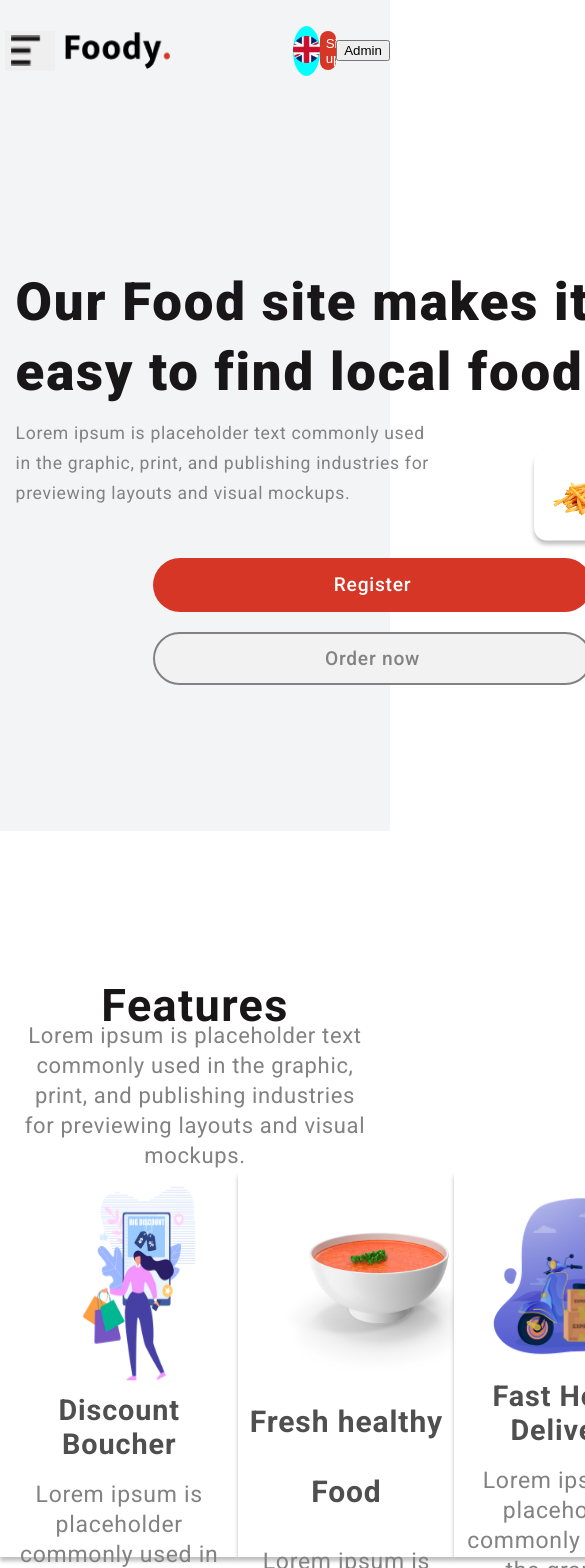
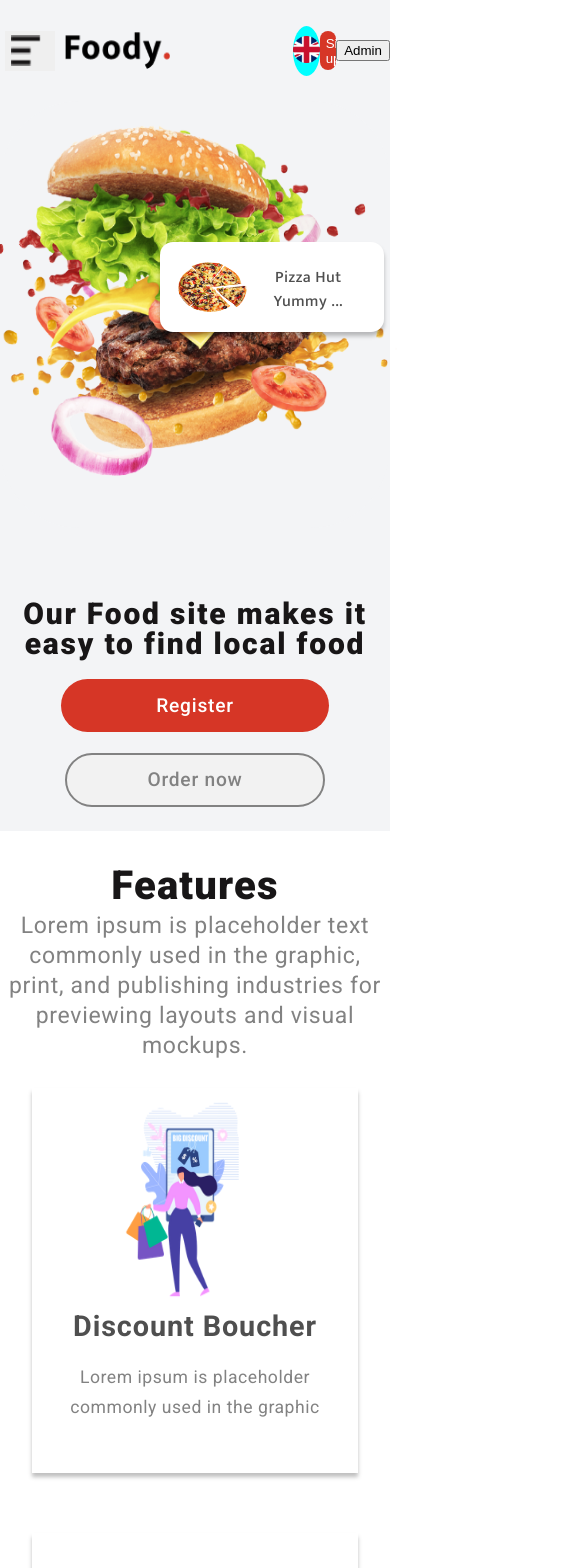
Before and after one commit to Rufat239/foody_client, a React (Create React App) app: page / in a window 390 px wide. Shown: the top 1568 px of the page, 585 px wide, since content can reach past the window. Built offline with nearby package versions, Linux system fonts and the light colour scheme.

Commit message:
writed responsive codes for home page

```diff
--- a/src/components/Home/Home.jsx
+++ b/src/components/Home/Home.jsx
@@ -15,22 +15,24 @@ import margarita from "../../assets/homeImages/margarita.jpg";
 import twistermenu from "../../assets/homeImages/Twistermenu.jpg";
 
 function Home() {
-
   const sections = [
     {
       imgSrc: kfc,
       title: "Menu That Always Make You Fall In Love",
-      description: "Lorem ipsum is placeholder text commonly used in the graphic, print, and publishing industries for previewing layouts and visual mockups.",
+      description:
+        "Lorem ipsum is placeholder text commonly used in the graphic, print, and publishing industries for previewing layouts and visual mockups.",
     },
     {
       imgSrc: bigpizza,
       title: "Yummy Always Papa John’s Pizza. Agree?",
-      description: "Lorem ipsum is placeholder text commonly used in the graphic, print, and publishing industries for previewing layouts and visual mockups.",
+      description:
+        "Lorem ipsum is placeholder text commonly used in the graphic, print, and publishing industries for previewing layouts and visual mockups.",
     },
     {
       imgSrc: bigfries,
       title: "Do You Like French Fries? Mmm...",
-      description: "Lorem ipsum is placeholder text commonly used in the graphic, print, and publishing industries for previewing layouts and visual mockups.",
+      description:
+        "Lorem ipsum is placeholder text commonly used in the graphic, print, and publishing industries for previewing layouts and visual mockups.",
     },
   ];
 
@@ -41,10 +43,10 @@ function Home() {
           <div className="firstPart-leftSide">
             <div className="leftSide-info">
               <h1>Our Food site makes it easy to find local food</h1>
-            <p>
+              <p className="leftSide-text">
                 Lorem ipsum is placeholder text commonly used in the graphic,
-              print, and publishing industries for previewing layouts and visual
-              mockups.
+                print, and publishing industries for previewing layouts and
+                visual mockups.
               </p>
             </div>
 
@@ -84,8 +86,6 @@ function Home() {
           {/* </div> */}
         </div>
       </div>
-
-
 
       <h1 className="features">Features</h1>
       <div className="divFeaturesTxt">
--- a/src/style/HomePage.css
+++ b/src/style/HomePage.css
@@ -522,314 +522,218 @@
 }
 
 @media only screen and (max-width: 431px) {
-  .all {
-    flex-direction: column-reverse;
-    align-items: center;
-    width: 100% !important;
-    margin-bottom: 10%;
+  .firstPart-headerContainer {
+    background-color: #f3f4f6;
+    height: 730px;
+    padding-inline: 0;
   }
 
-  .div3,
-  .div4 {
+  .firstPart-header {
+    flex-direction: column-reverse;
+    justify-content: space-between;
+    /* margin-left: 50px;  */
+    transform: translateY(0);
+  }
+
+  .blackBackground-image {
+    transform: translateX(0);
+    width: 100%;
+    height: 26.7em;
+    display: flex;
+    justify-content: center;
+    background-color: #f3f4f6;
+    border-radius: 80px;
+    margin: 0;
+  }
+
+  .burger {
+    width: 27em !important;
+    height: 25em !important;
+    margin: 0 !important;
+  }
+
+  .animationContainer1 {
+    width: 14em;
+    top: 33%;
+    left: 41%;
+    border-radius: 13px;
+    animation: none;
+  }
+
+  .animationContainer2,
+  .animationContainer3 {
     display: none;
   }
 
-  .div2 {
-    margin-left: 60%;
-    margin-top: -50%;
-    width: 50%;
-    height: 20%;
+  .leftSide-info {
+    /* width: 40%; */
+    display: flex;
+    flex-direction: column;
+    justify-content: center;
+    margin-top: 50px;
+    /* margin-right: -50px; */
   }
 
-  .div2 img {
-    width: 35%;
-    height: 75%;
-  }
-
-  .div2 p {
-    font-family: "Mukta";
-    font-size: 150%;
-    font-weight: 700;
-    line-height: 200%;
-    letter-spacing: 0.03em;
+  .leftSide-info h1 {
+    width: 100%;
+    color: #181617;
+    font-weight: 800;
+    letter-spacing: 1.8px;
+    font-size: 30px;
+    font-family: "Roboto";
+    line-height: 30px;
     text-align: center;
   }
 
-  .info h1 {
-    font-family: "Roboto";
-    font-size: 200%;
-    font-weight: 900;
-    line-height: 44px;
-    letter-spacing: 0.03em;
-    text-align: center;
-    width: 100%;
-    height: 90px;
-    top: 16002px;
-  }
-
-  .info p {
+  .leftSide-text {
     display: none;
   }
 
-  .div1 {
+  .regor {
     width: 100%;
-    margin-right: 0;
-    margin-bottom: 20px;
-    background-color: rgba(242, 242, 242, 1);
+    height: 8em;
+    margin-top: 0;
+    display: flex;
+    flex-direction: column;
+    align-items: center;
+    justify-content: space-between;
   }
 
-  .register,
+  .register {
+    width: 14em;
+    height: 2.8em;
+    margin: 0;
+  }
   .order {
-    width: 80%;
-    margin: 10px 0;
-  }
-
-  .regor {
-    display: flex;
-    flex-direction: column;
-    margin-left: 20%;
+    width: 13.5em;
+    height: 2.8em;
   }
 
   .features {
-    font-family: "Roboto";
-    font-size: 45px;
-    font-weight: 700;
-    line-height: 70px;
-    letter-spacing: 0.03em;
-    text-align: center;
+    margin-top: 0.5em;
   }
 
-  .featurestXT {
-    width: 90%;
+  .divFeaturesTxt {
+    height: 15vh;
   }
 
   .featurestXT p {
-    margin: 0;
+    font-size: 23px;
+    margin-bottom: 10px;
   }
 
-  .h3 {
-    font-family: "Roboto";
-    font-size: 30px;
-    font-weight: 300;
-    line-height: 35px;
-    letter-spacing: 0.03em;
-    text-align: center;
-    width: 291px;
-    height: 250px;
-  }
-
-  .container {
-    width: 100%;
+  .containerHome-card {
     flex-wrap: wrap;
-    margin-left: 0;
-
-    margin-top: 10%;
+    margin-bottom: 5em;
   }
 
   .homecard1,
   .homecard2,
   .homecard3 {
-    width: 80%;
-    margin-bottom: 50px;
-    margin-top: -1%;
-    margin-left: 0;
+    margin-bottom: 60px;
   }
 
-  .homecard2 h2 {
-    color: rgba(79, 79, 79, 1);
-    font-family: "Roboto";
-    font-size: 30px;
-    font-weight: 700;
-    line-height: 70px;
-    letter-spacing: 0.03em;
+  .main1 {
+    flex-wrap: wrap;
+  }
+  .txt1 {
+    width: 100%;
+  }
+  .txt1 h1 {
+    text-align: center;
+    font-size: 42px;
+  }
+
+  .txt1 p {
     text-align: center;
   }
 
-  .homecard1 p,
-  .homecard2 p,
-  .homecard3 p {
-    font-family: "Roboto";
-    font-size: 23px;
-    font-weight: 400;
-    line-height: 30px;
-    letter-spacing: 0.03em;
+  .main2 {
+    flex-wrap: wrap-reverse;
+  }
+
+  .txt2 {
+    width: 100%;
+  }
+
+  .txt2 h1 {
+    text-align: center;
+    font-size: 42px;
+  }
+
+  .txt2 p {
     text-align: center;
   }
 
-  .main1 {
-    flex-direction: column;
-    align-items: center;
-    margin-left: 0;
+  .main2 img {
     width: 100%;
   }
 
-  .txt1 {
-    width: 75%;
+  .main3 {
+    flex-wrap: wrap;
   }
 
-  .main2 {
-    flex-direction: column-reverse;
+  .txt3 {
     width: 100%;
-    margin-top: 15%;
-  }
-  .main3 {
-    display: none;
   }
 
-  .main1 h1,
-  .main2 h1 {
-    font-family: "Roboto";
-    font-size: 30px;
-    font-weight: 700;
-    line-height: 35px;
-    letter-spacing: 0.07em;
+  .txt3 h1 {
     text-align: center;
-    margin-top: 10%;
+    font-size: 42px;
   }
 
-  .main1 p,
-  .main2 p {
-    font-family: "Roboto";
-    font-size: 16px;
-    font-weight: 400;
-    line-height: 28px;
-    letter-spacing: 0.03em;
+  .txt3 p {
     text-align: center;
   }
 
-  .main1 img {
-    width: 90%;
-    margin-left: 10%;
-  }
-
-  .main2 img {
-    width: 90%;
-    margin-top: 10%;
-    margin-left: 5%;
-  }
-
-  .main2 .txt2 {
-    width: 75%;
-    margin-left: 12%;
-  }
-
-  .main2 h1 {
+  .main3 img {
     width: 100%;
   }
 
-  .main2 p {
-    width: 100%;
-    margin-left: 1%;
-  }
-
-  .imgcontainer {
-    width: 90%;
-  }
-
-  .ourPopular {
-    width: 100%;
-    display: flex;
-    justify-content: center;
-  }
-
-  .divPop {
-    width: 90%;
-  }
-
-  .pop {
-    font-family: "Roboto";
-    font-size: 35px;
-    font-weight: 800;
-    line-height: 40px;
-    letter-spacing: 0.09em;
-    text-align: center;
-    margin-top: 20%;
-  }
-
   .divPopTxt {
-    width: 90%;
-  }
-
-  .txt {
-    font-family: "Roboto";
-    font-size: 24px;
-    font-weight: 300;
-    line-height: 40px;
-    letter-spacing: 0.03em;
-    text-align: center;
-    color: rgba(130, 130, 130, 1);
+    width: 95%;
+    margin-bottom: 60px;
   }
 
   .meal-cards {
-    flex-direction: column-reverse;
-    align-items: center;
-    width: 90%;
-    margin-left: 5%;
+    flex-wrap: wrap;
   }
 
+  .meal-cards1,
+  .meal-cards2,
   .meal-cards3 {
-    display: none;
-  }
-  .meal-cards1,
-  .meal-cards2 {
-    width: 90%;
-    margin-bottom: 20px;
-  }
-
-  .meal-cards1 img,
-  .meal-cards2 img {
-    width: 60%;
-    margin-left: 20%;
-  }
-
-  .meal-cards1 h2,
-  .meal-cards2 h2 {
-    font-family: "Roboto";
-    font-size: 25px;
-    font-weight: 700;
-    line-height: 70px;
-    letter-spacing: 0.03em;
-    text-align: center;
-  }
-
-  .finish img {
-    display: none;
+    margin-bottom: 5em;
   }
 
   .finish {
-    width: 85%;
-    height: 25%;
-    margin-left: 7%;
-    position: absolute;
+    width: 88%;
+    height: 15em;
+    transform: translateY(5em);
+    border-radius: 60px;
+  }
+
+  .son1img {
+    display: none;
   }
 
   .end {
     width: 100%;
   }
 
-  .finish h1 {
-    margin-top: 10%;
-    font-family: "Roboto";
+  .end h1 {
+    width: 90%;
     font-size: 30px;
-    font-weight: 300;
-    line-height: 35px;
-    letter-spacing: 0.03em;
-    text-align: center;
-    width: 90%;
-    width: 80%;
-    margin-left: 4%;
-    margin-bottom: 3%;
+    line-height: 40px;
+    margin-bottom: 20px;
+    margin-left: 18px;
   }
 
-  .finish button {
-    width: 60%;
-    height: 60%;
-    font-family: "Roboto";
-    font-size: 20px;
-    font-weight: 400;
-    line-height: 24px;
-    letter-spacing: 0.03em;
-    text-align: center;
-    margin-left: 15%;
+  .sonimg {
+    display: none;
+  }
+
+  .end button {
+    transform: translateY(-0.4em);
+    border-radius: 40px;
   }
 }
```
Lines whose indentation alone changed are shown as unchanged.
